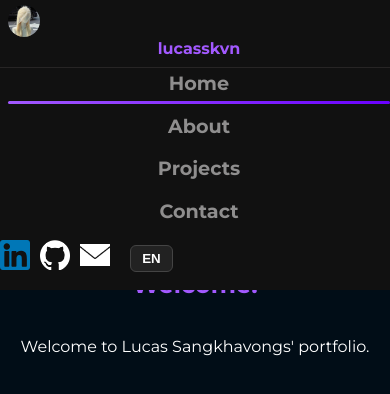
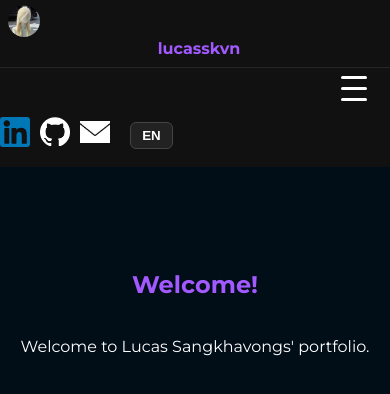
Before and after one commit to lucasskvn/lucasskvn.github.io, a React (Vite) app: page / in a window 390 px wide. Shown: the top 394 px of the page. Built offline with nearby package versions, Linux system fonts and the light colour scheme.

Commit message:
make pages responsive

```diff
--- a/src/App.css
+++ b/src/App.css
@@ -106,6 +106,30 @@
 	z-index: 99;
 }
 
+.Navbar-burger {
+  display: none;
+  background: none;
+  border: none;
+  flex-direction: column;
+  justify-content: center;
+  align-items: center;
+  height: 40px;
+  width: 40px;
+  cursor: pointer;
+  margin-left: auto;
+  margin-right: 1rem;
+  z-index: 200;
+}
+.Navbar-burger span {
+  display: block;
+  width: 26px;
+  height: 3px;
+  background: #fff;
+  margin: 4px 0;
+  border-radius: 2px;
+  transition: 0.3s;
+}
+
 @media (max-width: 900px) {
   .Navbar {
     flex-direction: column;
@@ -118,12 +142,34 @@
     margin-bottom: 0.5rem;
   }
   .Navbar-center {
-    gap: 18px;
-    margin: 0 0 0.5rem 1rem;
+    position: absolute;
+    top: 60px;
+    left: 0;
+    right: 0;
+    background: #111;
+    flex-direction: column;
+    align-items: flex-start;
+    gap: 0;
+    padding: 0;
+    z-index: 150;
+    display: none;
+  }
+  .Navbar-center.open {
+    display: flex;
+  }
+  .Navbar-center span {
+    width: 100%;
+    padding: 1rem 1.5rem;
+    border-bottom: 1px solid #222;
+    font-size: 1.1rem;
+    background: none;
+    text-align: left;
   }
   .Navbar-socials {
-    margin-right: 1rem;
-    margin-bottom: 0.5rem;
+    margin-top: 0.5rem;
+  }
+  .Navbar-burger {
+    display: flex;
   }
 }
 
--- a/src/App.tsx
+++ b/src/App.tsx
@@ -21,6 +21,7 @@ function App() {
   const navigate = useNavigate();
   const location = useLocation();
   const [lang, setLang] = useState<'fr' | 'en'>('en');
+  const [navOpen, setNavOpen] = useState(false); // Ajout état menu mobile
   const t = {
     fr: {
       home: "Accueil",
@@ -43,28 +44,38 @@ function App() {
         <img src={PP} alt="PP GitHub" className="Navbar-ppgithub" style={{ height: 40, width: 40, borderRadius: '50%', marginRight: 0, marginLeft: 29 }} />
         <div className="Navbar-divider"></div>
         <span className="Navbar-title">lucasskvn</span>
-        <div className="Navbar-center">
+        {/* Hamburger menu visible sur mobile */}
+        <button
+          className="Navbar-burger"
+          aria-label="Ouvrir le menu"
+          onClick={() => setNavOpen(!navOpen)}
+        >
+          <span />
+          <span />
+          <span />
+        </button>
+        <div className={`Navbar-center${navOpen ? ' open' : ''}`}>
           <span
             className={`Navbar-Home${location.pathname === '/' ? ' active' : ''}`}
-            onClick={() => navigate('/')}
+            onClick={() => { navigate('/'); setNavOpen(false); }}
           >
             {t[lang].home}
           </span>
           <span
             className={`Navbar-About${location.pathname === '/about' ? ' active' : ''}`}
-            onClick={() => navigate('/about')}
+            onClick={() => { navigate('/about'); setNavOpen(false); }}
           >
             {t[lang].about}
           </span>
           <span
             className={`Navbar-Projects${location.pathname === '/projects' ? ' active' : ''}`}
-            onClick={() => navigate('/projects')}
+            onClick={() => { navigate('/projects'); setNavOpen(false); }}
           >
             {t[lang].projects}
           </span>
           <span
             className={`Navbar-Contact${location.pathname === '/contact' ? ' active' : ''}`}
-            onClick={() => navigate('/contact')}
+            onClick={() => { navigate('/contact'); setNavOpen(false); }}
           >
             {t[lang].contact}
           </span>
@@ -89,7 +100,7 @@ function App() {
         </div>
       </nav>
       <Routes>
-  <Route path="/" element={<Home lang={lang} />} />
+        <Route path="/" element={<Home lang={lang} />} />
         <Route path="/about" element={<About lang={lang} />} />
         <Route path="/projects" element={<Projects lang={lang} />} />
         <Route path="/contact" element={<Contact lang={lang} />} />
```
Also changed, not shown: 1 other file (tests, documents, lock files or other folders).
